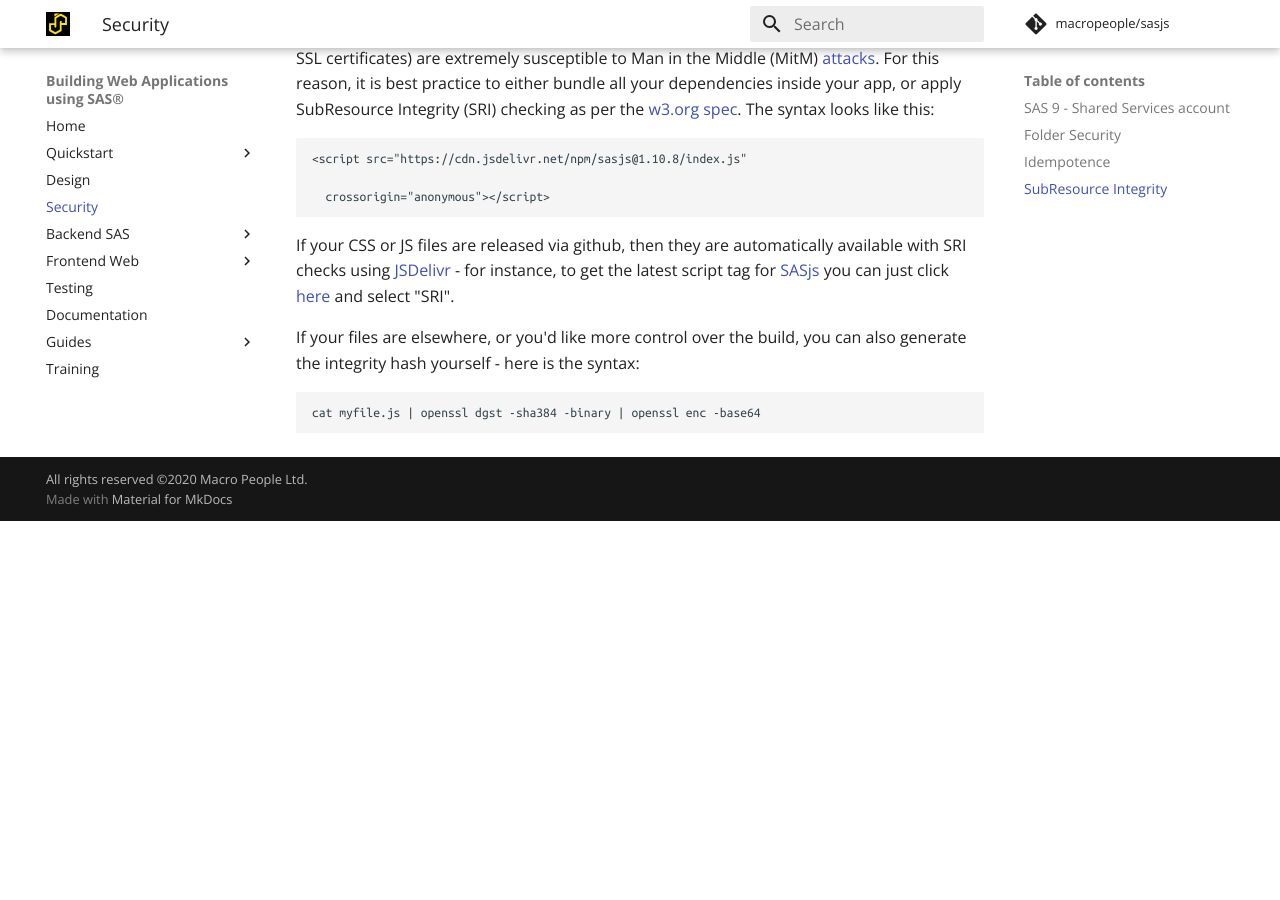
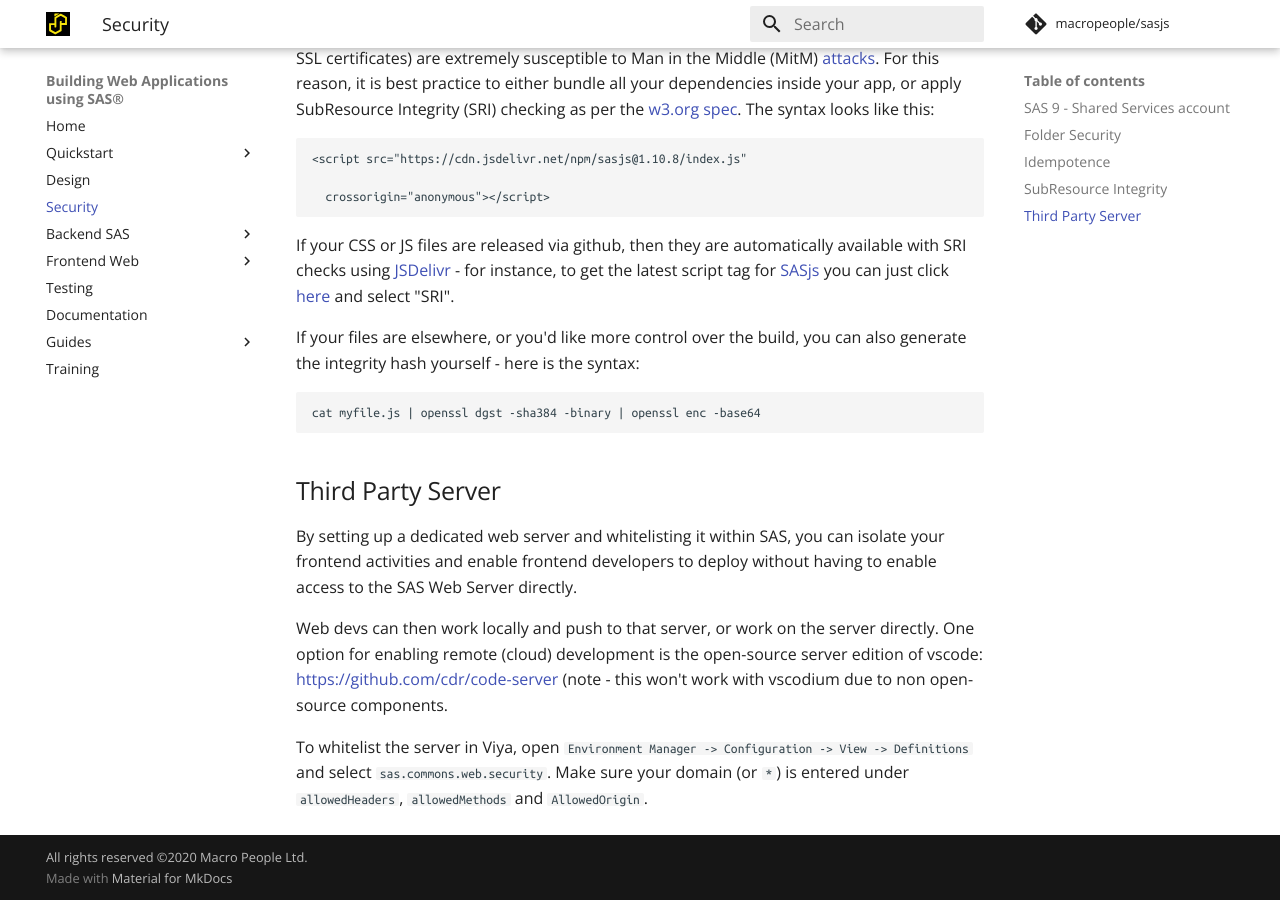
Before and after one commit to sasjs/sasjs.io, an MkDocs documentation site: the page built from docs/security.md, in a window 1280 px wide and 900 px high, scrolled down 1205 px. Built offline with MkDocs 1.6.1 and Material for MkDocs 9.7.7, drawn with Linux system fonts in a browser that asks for light colours; comment, search, counter and statistics services are not loaded; old or Windows-style settings are respelled for this version of MkDocs; before the commit the page ends 1726 px from its top, so only the background shows below that.

Commit message:
security updates

````diff
--- a/docs/security.md
+++ b/docs/security.md
@@ -33,3 +33,12 @@
 ```
 cat myfile.js | openssl dgst -sha384 -binary | openssl enc -base64
 ```
+
+## Third Party Server
+
+By setting up a dedicated web server and whitelisting it within SAS, you can isolate your frontend activities and enable frontend developers to deploy without having to enable access to the SAS Web Server directly.
+
+Web devs can then work locally and push to that server, or work on the server directly.  One option for enabling remote (cloud) development is the open-source server edition of vscode: [https://github.com/cdr/code-server](https://github.com/cdr/code-server) (note - this won't work with vscodium due to non open-source components.
+
+
+To whitelist the server in Viya, open `Environment Manager -> Configuration -> View -> Definitions` and select  `sas.commons.web.security`.  Make sure your domain (or `*`) is entered under `allowedHeaders`, `allowedMethods` and `AllowedOrigin`.
````
Also changed, not shown: docs/design.md (+1 -0 lines), docs/frontend/getstarted.md (+0 -10 lines).
